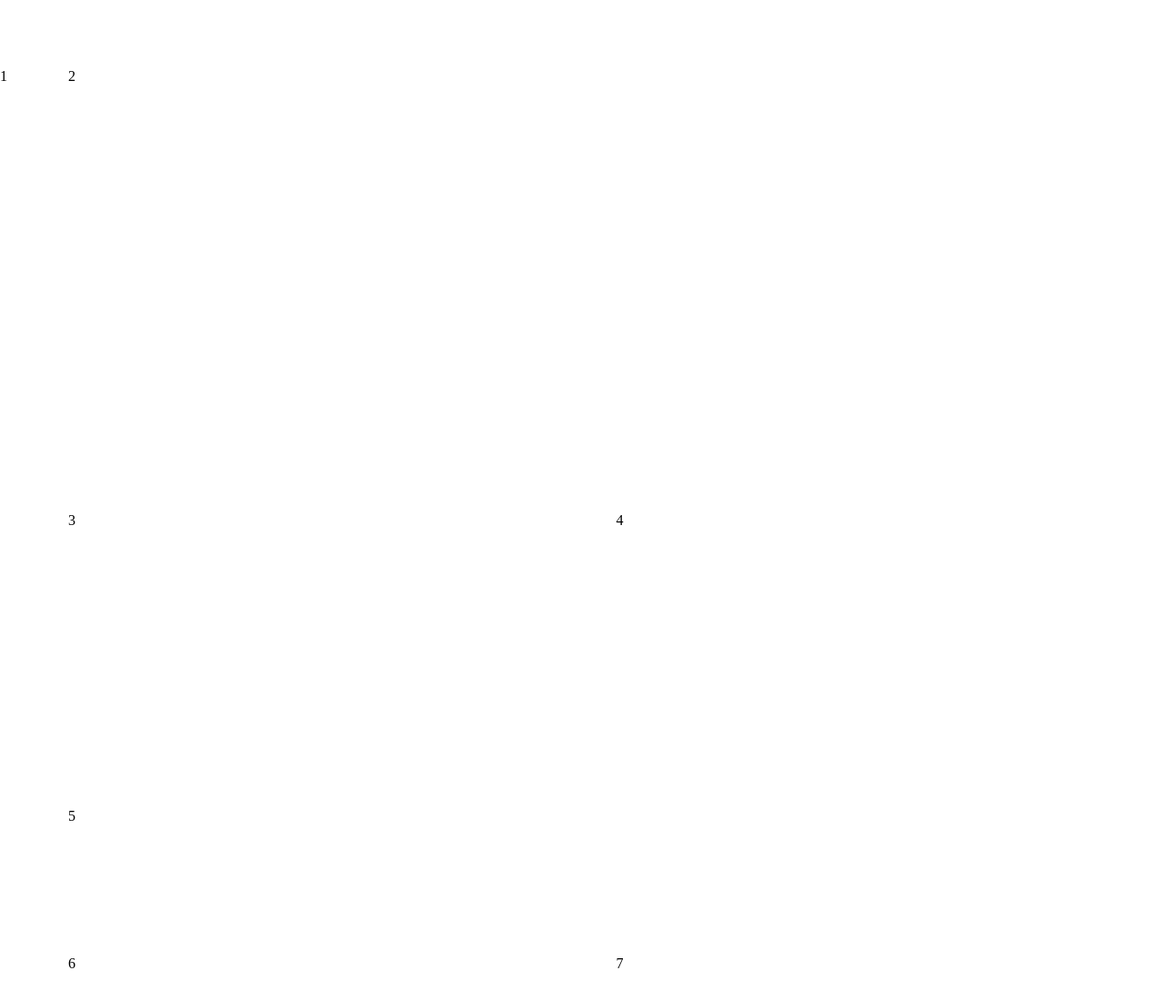
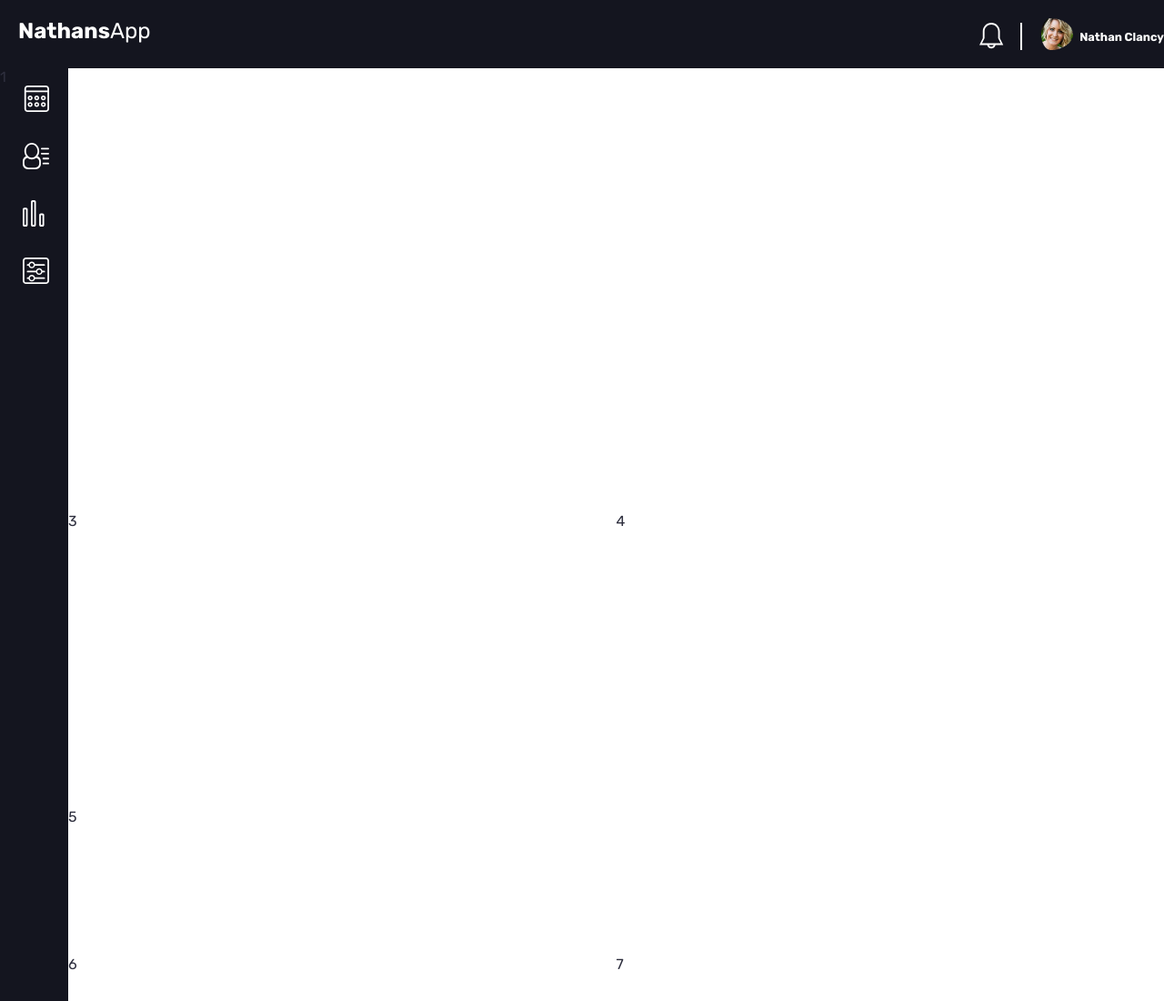
Before and after one commit to NathanClancy/techdegree-project-7, a plain HTML site: page index.html in a window 1280 px wide. Shown: the top 1100 px of the page at 91% size. Drawn offline with nearby package versions, Linux system fonts and the light colour scheme.

Commit message:
Building the Visual Dashboard
Building the Visual Dashboard

```diff
--- a/css/custom.css
+++ b/css/custom.css
@@ -5,6 +5,11 @@
   box-sizing: border-box;
   padding: 0;
   margin: 0;
+}
+
+body {
+  font-family: 'Rubik', sans-serif;
+  color: #2E2F3E;
 }
 
 
@@ -48,3 +53,63 @@ header {
   grid-row-start: 2;
   grid-row-end: -1;
 }
+
+/*Header Styling*/
+
+header{
+	background: #14151F;
+}
+
+
+.appName {
+	color: #FFF;
+	font-size:1.5rem;
+	max-width: 150px;
+	text-align: left;
+	margin: 20px 0 20px 20px;
+	float: left;
+}
+
+.bellDiv {
+	width: 300px;
+	float: right;
+	color: #FFF;
+	font-size:1.5rem;
+	text-align: right;
+	margin: 20px 0 20px 20px;
+}
+
+.bell {
+	height: 30px;
+	padding-right: 15px;
+	border-right: solid 2px #FFF;
+}
+
+.profileImg {
+	border-radius: 50%;
+	padding-left: 15px;
+	height: 35px;
+}
+
+.name {
+	color: #FFF;
+	font-size:.8rem;
+	text-align: right;
+	width: 100px;
+	float: right;
+	margin-top: 13px;
+	font-weight: 600;
+}
+
+
+/*Sidebar Styling*/
+
+.sidebar{
+	background: #14151F;
+}
+
+.sidebarIcons {
+	height: 59px;
+	margin: 0 25px;
+	padding-bottom: 30px;
+}
--- a/index.html
+++ b/index.html
@@ -7,14 +7,32 @@
 <title>Web App Dashboard</title>
 <meta name="viewport" content="width=device-width, initial-scale=1.0">
 <link href="css/custom.css" rel="stylesheet">
-
+<link href="https://fonts.googleapis.com/css?family=Rubik:300,300i,400,400i,500,500i,700,700i,900,900i&display=swap" rel="stylesheet">
 </head>
 
 <body>
 <div class="parent">
-<header></header>
-<div class="sidebar">1</div>
-<div class="dash">2</div>
+<header>
+	<div class="nameDiv"><p class="appName"><strong>Nathans</strong>App</p></div>
+		<div class="bellDiv">
+			<img class="bell" src="icons/icon-bell.svg">
+			<img class="profileImg" src="images/member-1.jpg" alt="profile image">
+			<p class="name">Nathan Clancy</p>
+		</div>
+</header>
+<div class="sidebar">1
+	<a href="index.html"><img class="sidebarIcons" src="icons/icon-dashboard.svg"></a>
+	<a href="index.html"><img class="sidebarIcons" src="icons/icon-members.svg"></a>
+	<a href="index.html"><img class="sidebarIcons" src="icons/icon-visits.svg"></a>
+	<a href="index.html"><img class="sidebarIcons" src="icons/icon-settings.svg"></a>
+
+</div>
+<div class="dash">
+	<div class="tab"></div>
+	<div class="search"></div>
+	<div class="alert"></div>
+	<div class="chart"></div>
+</div>
 <div class="bargraph">3</div>
 <div class="piegraph">4</div>
 <div class="stats">5</div>
```
